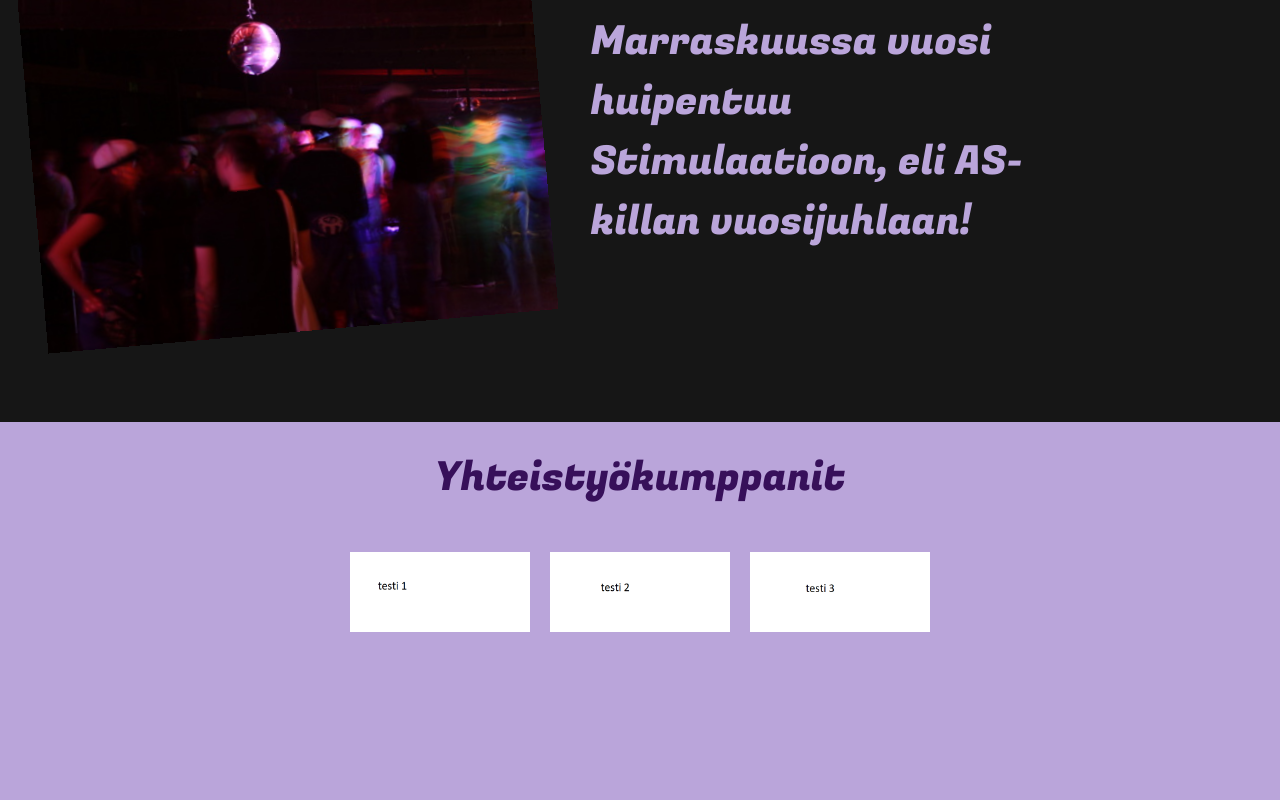
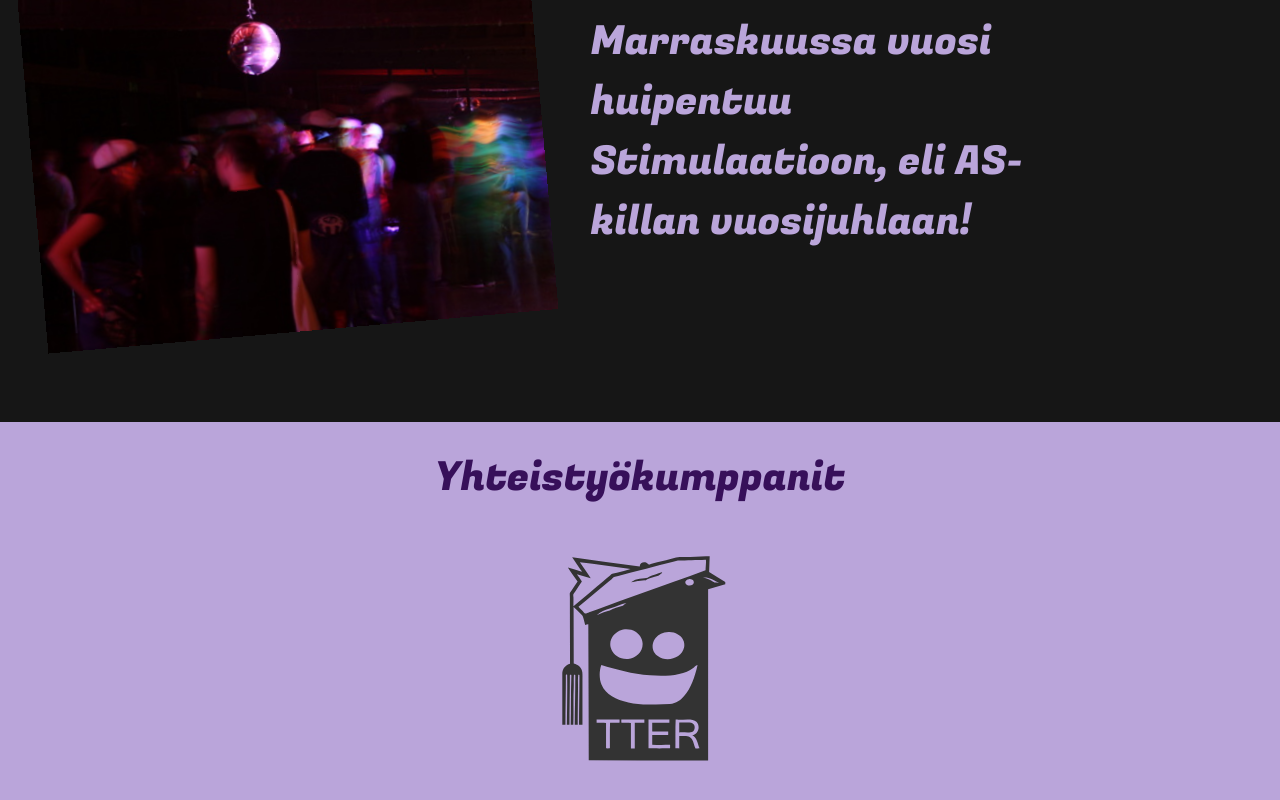
Before and after one commit to coodeex/as25, a React (Vite) app in the folder client/: page / in a window 1280 px wide. Shown: the part 1960-2760 px from the top of the page. Built offline with nearby package versions, Linux system fonts and the light colour scheme.

Commit message:
tter logo ja favicon tabiin ja credits

```diff
--- a/client/index.html
+++ b/client/index.html
@@ -3,7 +3,7 @@
 
 <head>
   <meta charset="UTF-8" />
-  <link rel="icon" type="image/svg+xml" href="src/favicon.svg" />
+  <link rel="icon" type="image/svg+xml" href="src/as_plain_bw.png" />
 
   <!-- google font -->
   <link rel="preconnect" href="https://fonts.googleapis.com">
--- a/client/src/components/nav/CompanyLogos.tsx
+++ b/client/src/components/nav/CompanyLogos.tsx
@@ -1,5 +1,5 @@
 import styled from 'styled-components';
-import testi1 from '../../assets/images/companyLogos/testi1.png';
+import tter from '../../assets/images/companyLogos/tter_logo.svg';
 import testi2 from '../../assets/images/companyLogos/testi2.png';
 import testi3 from '../../assets/images/companyLogos/testi3.png';
 
@@ -8,9 +8,7 @@ const CompanyLogos = () => {
     <Container>
       <TitleText>Yhteistyökumppanit</TitleText>
       <LogoList>
-        <Logo src={testi1} alt="testi1" style={{ width: '200px', height: '100px' }} />
-        <Logo src={testi2} alt="testi2" style={{ width: '200px', height: '100px' }} />
-        <Logo src={testi3} alt="testi3" style={{ width: '200px', height: '100px' }} />
+        <Logo src={tter} alt="testi1" style={{ width: '200px' }} />
       </LogoList>
     </Container>
   );
--- a/client/src/components/nav/Navigation.tsx
+++ b/client/src/components/nav/Navigation.tsx
@@ -34,6 +34,7 @@ export const Navigation = () => {
       <Outlet />
       <Footer>
         <CompanyLogos></CompanyLogos>
+        <p>Website by Veera, Juha, Miska and Kassu</p>
       </Footer>
     </div>
   );
@@ -114,4 +115,11 @@ const Footer = styled.div`
   overflow: hidden;
   height: max-content;
   background-color: #baa5da;
+  display: flex;
+  flex-direction: column;
+  align-items: center;
+  color: #1f0437;
+  text-decoration: none;
+  font-weight: 300;
+  font-size: 18px;
 `;
```
Also changed, not shown: client/src/as_plain_bw.png (added), client/src/assets/images/companyLogos/tter_logo.svg (added).
